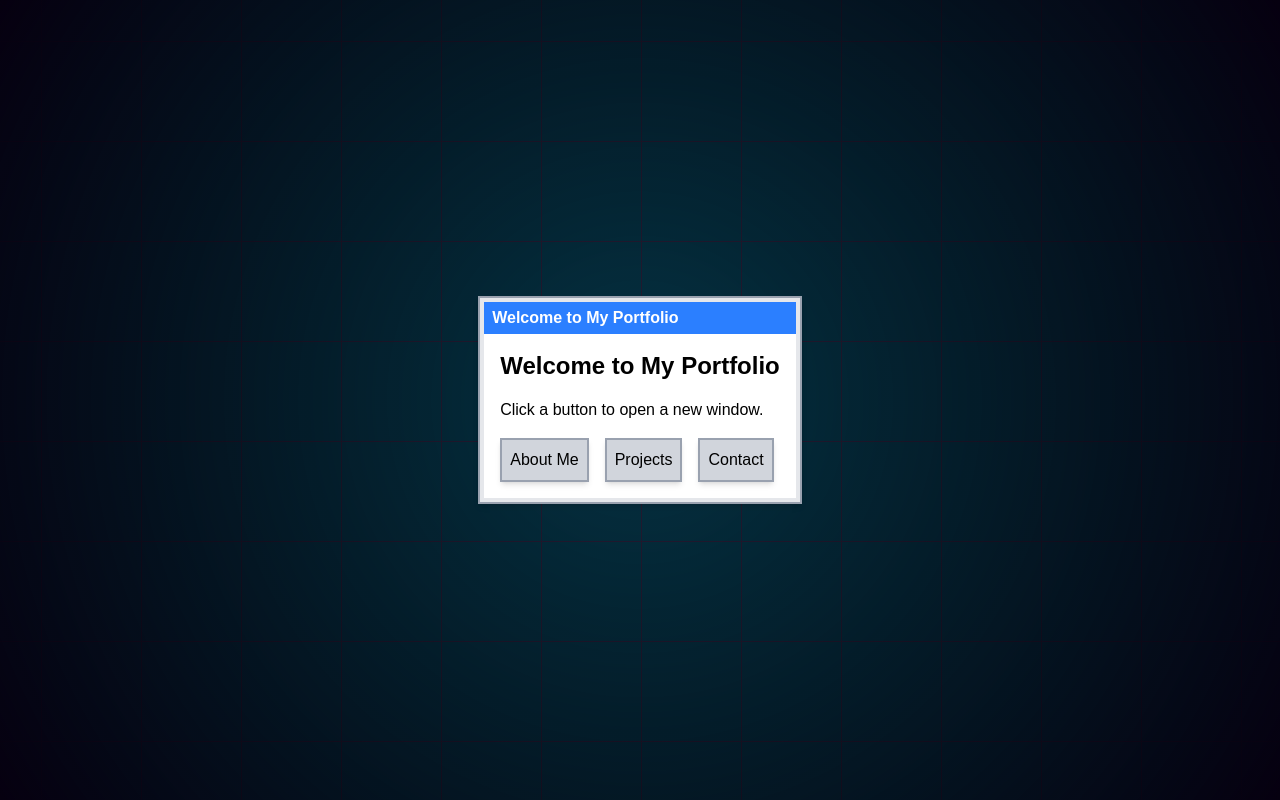
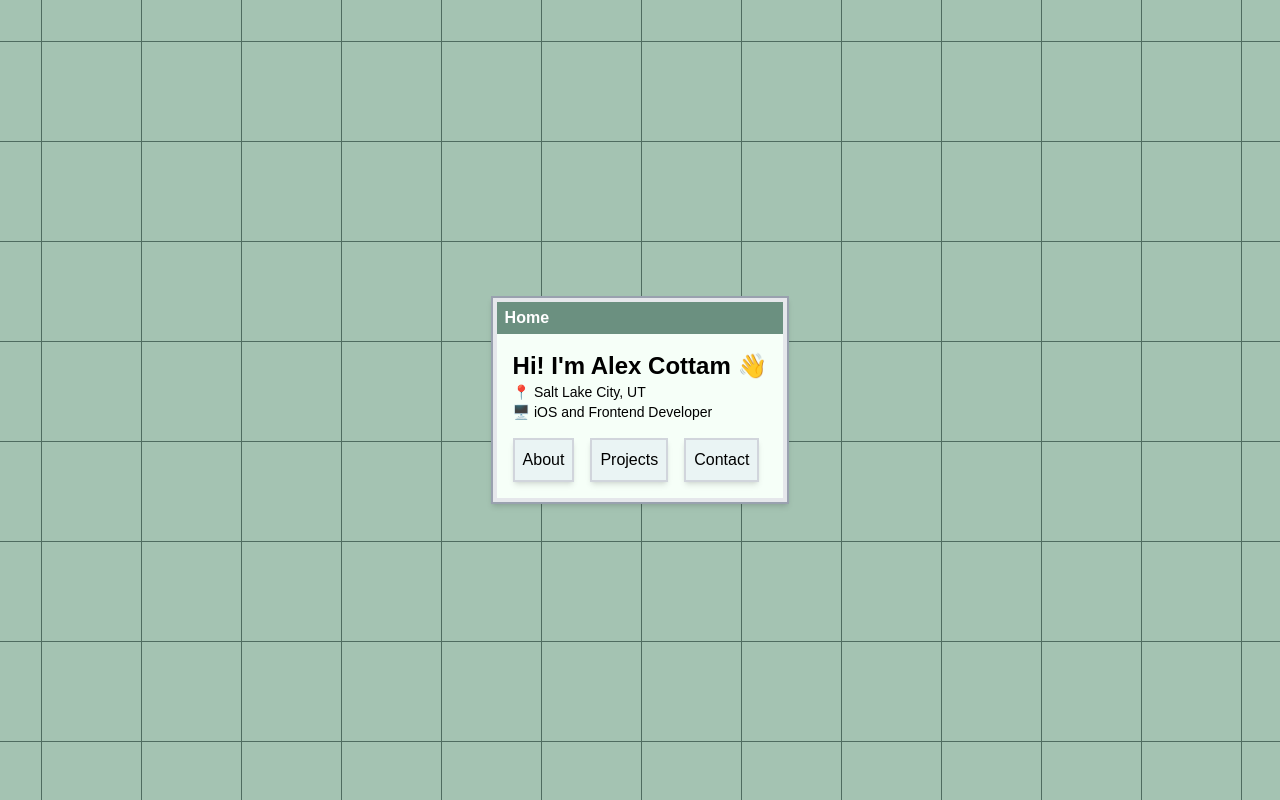
Before and after one commit to notacoham/alexcottam-portfolio, a React (Vite) app: page / in a window 1280 px wide. Built offline with nearby package versions, Linux system fonts and the light colour scheme; a web font is replaced by a local one.

Commit message:
adjust color pallette and basic styling of home window

```diff
--- a/src/App.jsx
+++ b/src/App.jsx
@@ -46,44 +46,49 @@ function App() {
             onDragEnd={handleDragEnd}
             modifiers={[restrictToWindowEdges]}
         >
-            <div className="font-mozilla h-screen w-screen relative overflow-hidden flex items-center justify-center bg-cyan-950">
+            <div className="font-mozilla h-screen w-screen relative overflow-hidden flex items-center justify-center bg-[#A4C3B2]">
                 {/* Animated squares background */}
                 <Squares
                     speed={0.125}
                     squareSize={100}
                     direction="diagonal"
-                    borderColor="#271e37"
-                    hoverFillColor="#222222"
+                    borderColor="#4F6C60"
+                    hoverFillColor="#6b9080"
                 />
                 {/* Main "Desktop" Window */}
-                <div className="bg-gray-200 border-2 border-solid border-gray-400 shadow-md p-1 max-w-lg relative z-10">
+                <div className="bg-gray-200 border-2 border-solid border-gray-400 shadow-md p-1 max-w-2xl relative z-10">
                     {/* Title bar */}
-                    <div className="flex justify-between items-center bg-blue-500 text-white px-2 py-1">
-                        <span className="font-bold flex-1">
-                            Welcome to My Portfolio
-                        </span>
+                    <div className="flex justify-between items-center bg-[#6b9080] text-white px-2 py-1">
+                        <span className="font-bold flex-1">Home</span>
                     </div>
                     {/* Window content */}
-                    <div className="p-4 bg-white">
-                        <h1 className="text-2xl font-bold mb-4">
-                            Welcome to My Portfolio
+                    <div className="p-4 bg-[#f6fff8]">
+                        <h1 className="text-2xl font-bold">
+                            Hi! I'm Alex Cottam 👋
                         </h1>
-                        <p className="mb-4">Click a button to open a new window.</p>
+                        <p className="text-sm">📍 Salt Lake City, UT</p>
+                        <p className="text-sm mb-4">
+                            🖥️ iOS and Frontend Developer
+                        </p>
                         <div className="space-x-4">
                             <button
-                                className="bg-gray-300 hover:bg-gray-400 p-2 border-2 border-solid border-gray-400 shadow-md"
-                                onClick={() => openWindow("about-me", "About Me")}
+                                className="bg-[#eaf4f4] hover:bg-[#A4C3B2] p-2 border-2 border-solid border-gray-300 shadow-md"
+                                onClick={() =>
+                                    openWindow("about-me", "About Me")
+                                }
                             >
-                                About Me
+                                About
                             </button>
                             <button
-                                className="bg-gray-300 hover:bg-gray-400 p-2 border-2 border-solid border-gray-400 shadow-md"
-                                onClick={() => openWindow("projects", "Projects")}
+                                className="bg-[#eaf4f4] hover:bg-[#A4C3B2] p-2 border-2 border-solid border-gray-300 shadow-md"
+                                onClick={() =>
+                                    openWindow("projects", "Projects")
+                                }
                             >
                                 Projects
                             </button>
                             <button
-                                className="bg-gray-300 hover:bg-gray-400 p-2 border-2 border-solid border-gray-400 shadow-md"
+                                className="bg-[#eaf4f4] hover:bg-[#A4C3B2] p-2 border-2 border-solid border-gray-300 shadow-md"
                                 onClick={() => openWindow("contact", "Contact")}
                             >
                                 Contact
@@ -101,7 +106,11 @@ function App() {
                         initialPosition={win.position}
                     >
                         {win.id === "about-me" && (
-                            <p>This is the About Me window content.</p>
+                            <>
+                                <p>This is the About Me window content.</p>
+                                <p>This is the About Me window content.</p>
+                                <p>This is the About Me window content.</p>
+                            </>
                         )}
                         {win.id === "projects" && (
                             <p>This is the Projects window content.</p>
--- a/src/components/Squares.jsx
+++ b/src/components/Squares.jsx
@@ -62,19 +62,19 @@ const Squares = ({
         }
       }
 
-      const gradient = ctx.createRadialGradient(
-        canvas.offsetWidth / 2,
-        canvas.offsetHeight / 2,
-        0,
-        canvas.offsetWidth / 2,
-        canvas.offsetHeight / 2,
-        Math.sqrt(canvas.offsetWidth ** 2 + canvas.offsetHeight ** 2) / 2
-      );
-      gradient.addColorStop(0, "rgba(0, 0, 0, 0)");
-      gradient.addColorStop(1, "#060010");
+      // const gradient = ctx.createRadialGradient(
+      //   canvas.offsetWidth / 2,
+      //   canvas.offsetHeight / 2,
+      //   0,
+      //   canvas.offsetWidth / 2,
+      //   canvas.offsetHeight / 2,
+      //   Math.sqrt(canvas.offsetWidth ** 2 + canvas.offsetHeight ** 2) / 2
+      // );
+      // gradient.addColorStop(0, "rgba(0, 0, 0, 0)");
+      // gradient.addColorStop(1, "#060010");
 
-      ctx.fillStyle = gradient;
-      ctx.fillRect(0, 0, canvas.offsetWidth, canvas.offsetHeight);
+      // ctx.fillStyle = gradient;
+      // ctx.fillRect(0, 0, canvas.offsetWidth, canvas.offsetHeight);
     };
 
     const updateAnimation = () => {
```
